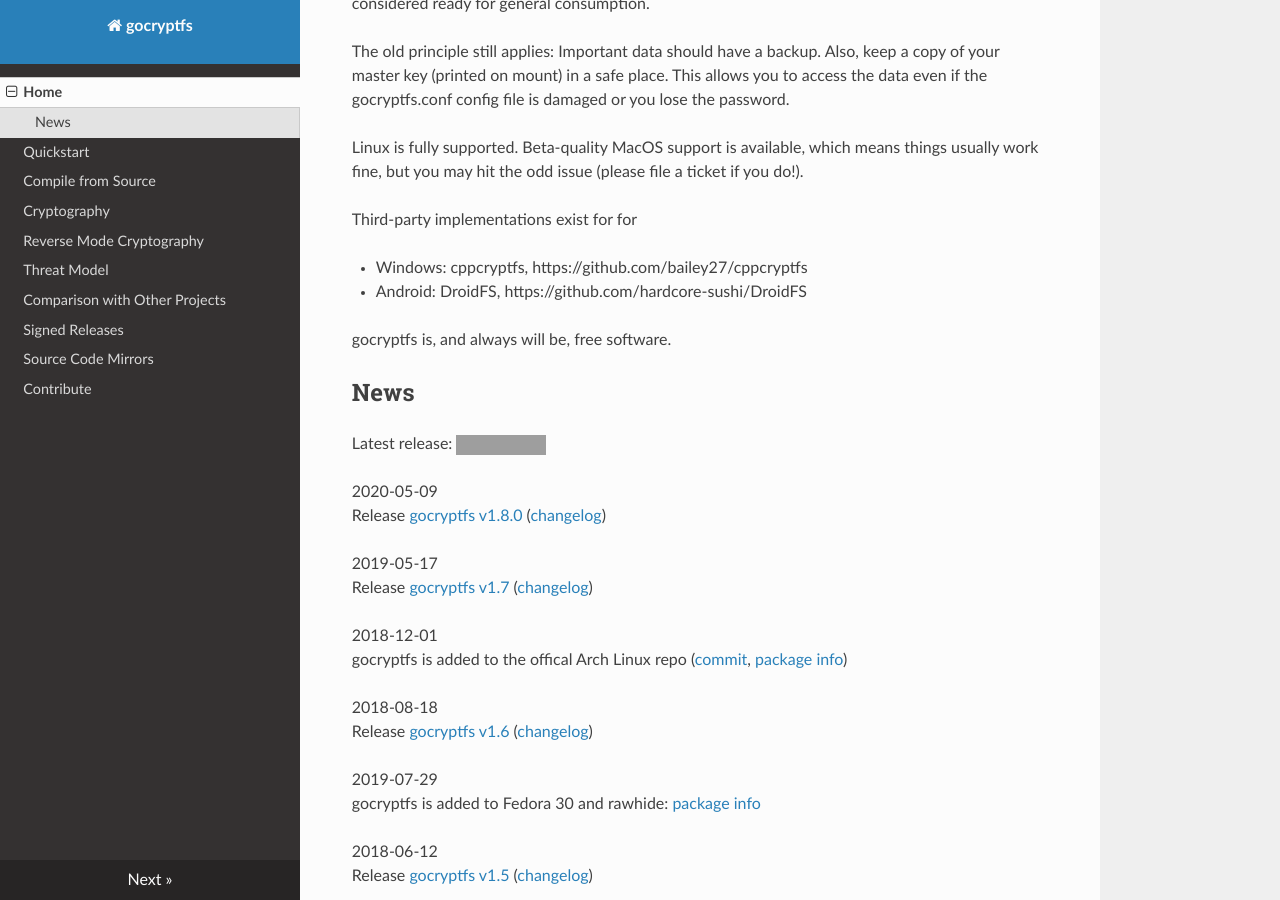
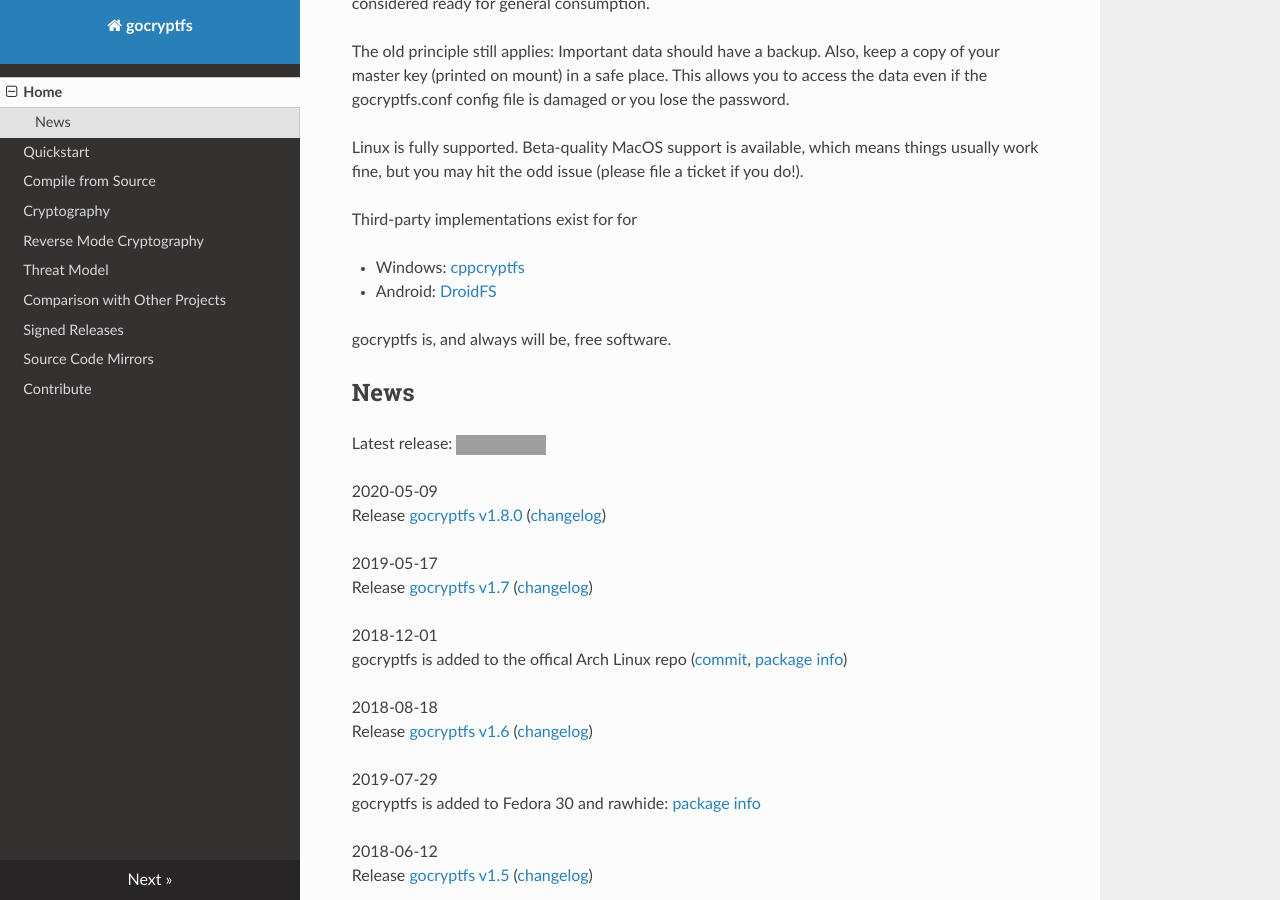
Before and after one commit to rfjakob/gocryptfs-website, an MkDocs documentation site: the page built from docs/index.md, in a window 1280 px wide and 900 px high, scrolled down 856 px. Built offline with MkDocs 1.6.1, drawn with Linux system fonts in a browser that asks for light colours; nearby versions of some CDN libraries; old or Windows-style settings are respelled for this version of MkDocs; grey boxes are pictures that could not be loaded.

Commit message:
Fix typos

```diff
--- a/docs/index.md
+++ b/docs/index.md
@@ -43,8 +43,8 @@ file a ticket if you do!).
 
 Third-party implementations exist for for
 
-* Windows: cppcryptfs, https://github.com/bailey27/cppcryptfs
-* Android: DroidFS, https://github.com/hardcore-sushi/DroidFS
+* Windows: [cppcryptfs](https://github.com/bailey27/cppcryptfs)
+* Android: [DroidFS](https://github.com/hardcore-sushi/DroidFS)
 
 gocryptfs is, and always will be, free software.
 
```
Also changed, not shown: docs/comparison.md (+1 -1 lines).
